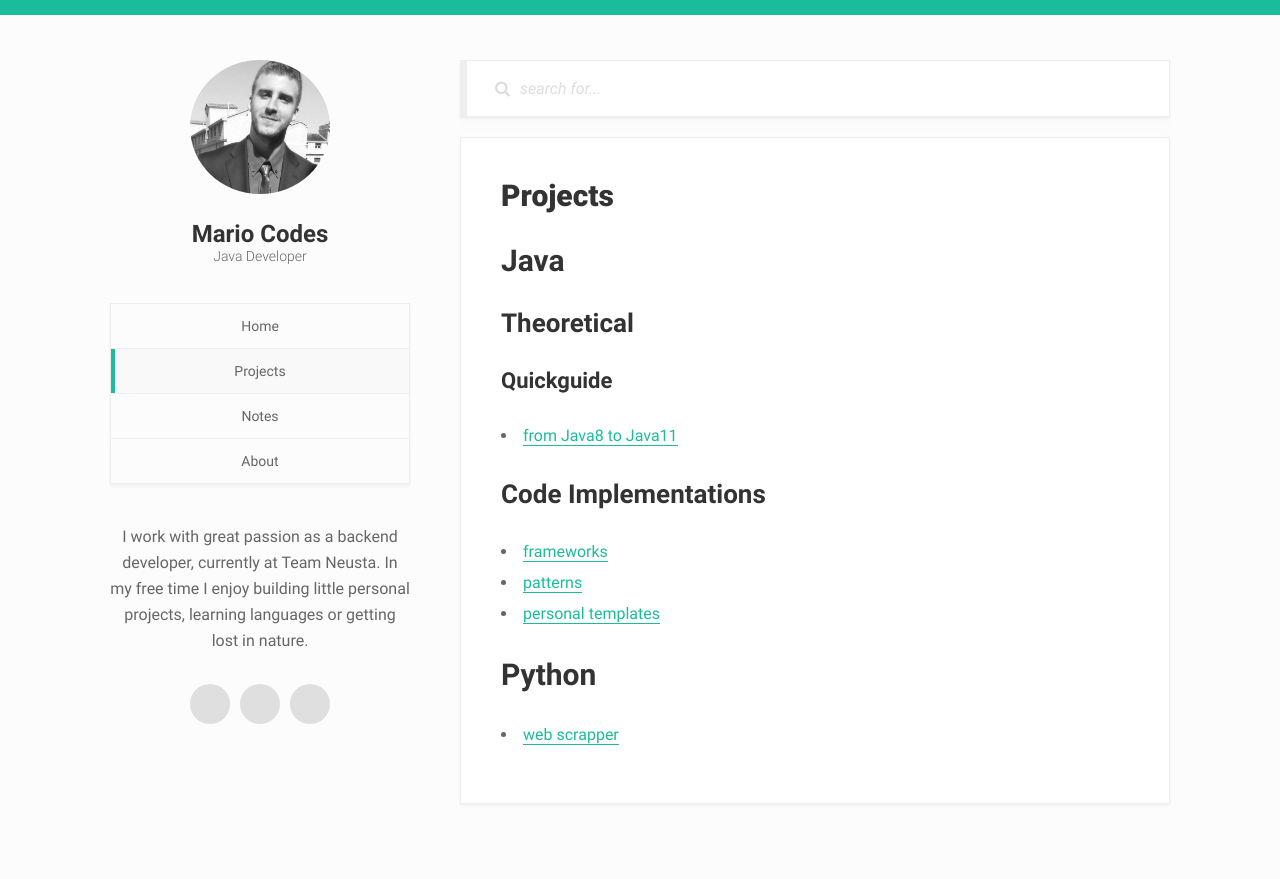
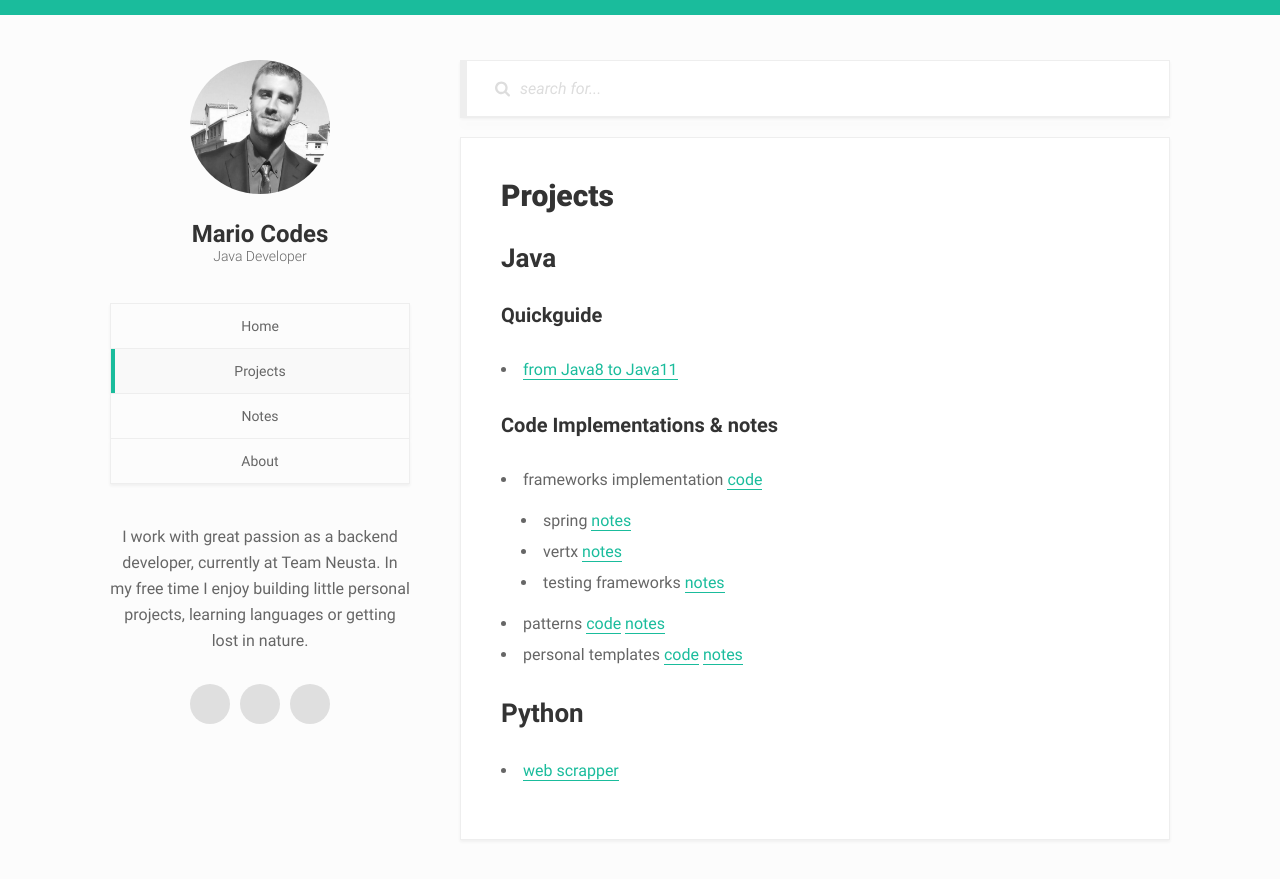
Before and after one commit to TrendingTechnology/mariocodes.github.io, a Jekyll site: the page built from _pages/projects/projects.md, in a window 1280 px wide. Shown: the top 879 px of the page. Built offline with Jekyll 4.4.1, drawn with Linux system fonts in a browser that asks for light colours.

Commit message:
projects: fixed page which links to them

```diff
--- a/_pages/projects/projects.md
+++ b/_pages/projects/projects.md
@@ -5,16 +5,19 @@ permalink: "/projects/"
 order: 0
 ---
 
-# Java
-## Theoretical
-### Quickguide
+## Java
+
+#### Quickguide
 
 * [from Java8 to Java11]({{p.url}}/cheatsheet/java11)
 
-## Code Implementations
-* [frameworks](https://github.com/MarioCodes/java-frameworks)
-* [patterns](https://github.com/MarioCodes/java-patterns-implementations)
-* [personal templates](https://github.com/MarioCodes/java-templates)
+#### Code Implementations & notes
+* frameworks implementation [code](https://github.com/MarioCodes/java-frameworks)
+  * spring [notes]({{p.url}}/frameworks/java/spring)
+  * vertx [notes]({{p.url}}/frameworks/java/vertx)
+  * testing frameworks [notes]({{p.url}}/frameworks/java/testing)
+* patterns [code](https://github.com/MarioCodes/java-patterns-implementations) [notes]({{p.url/patterns}})
+* personal templates [code](https://github.com/MarioCodes/java-templates) [notes]({{p.url/templates/java}})
 
-# Python
+## Python
 * [web scrapper](https://github.com/MarioCodes/periodic-web-scrapper)
```
